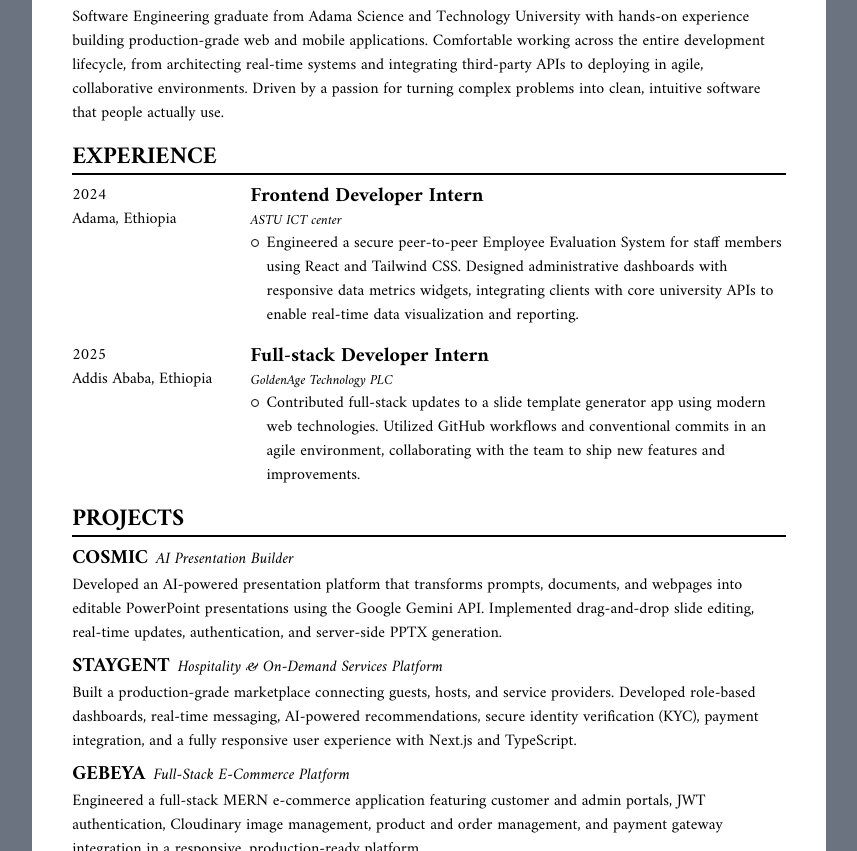
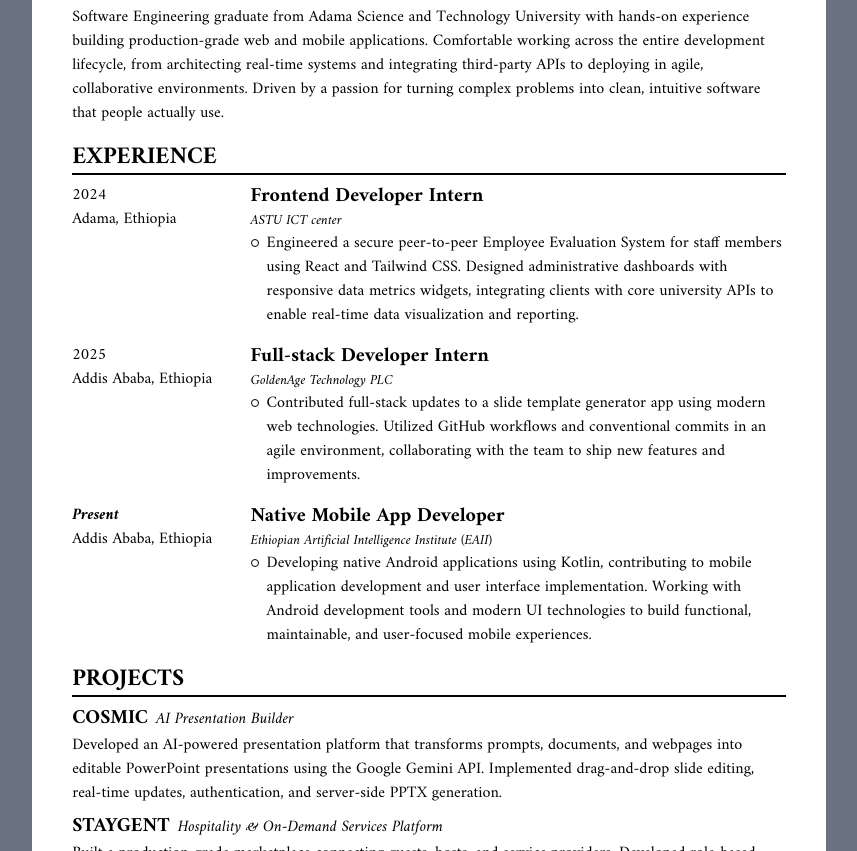
Before and after one commit to BekaAbate/cv, a website built with Vite: page index.html in a window 1280 px wide. Shown: the part 249-1100 px from the top of the page, without its empty margins (211-1068 px from the left). Built offline with nearby package versions, Linux system fonts and the light colour scheme.

Commit message:
experiance update

```diff
--- a/index.html
+++ b/index.html
@@ -132,7 +132,7 @@
             </div>
           </div>
         </div>
-        <div class="grid grid-cols-4">
+        <div class="grid grid-cols-4 mb-4">
           <div>
             <p>2025</p>
             <p>Addis Ababa, Ethiopia</p>
@@ -149,6 +149,31 @@
                 using modern web technologies. Utilized GitHub workflows and
                 conventional commits in an agile environment, collaborating with
                 the team to ship new features and improvements.
+              </p>
+            </div>
+          </div>
+        </div>
+
+        <div class="grid grid-cols-4">
+          <div>
+            <p class="font-bold italic">Present</p>
+            <p>Addis Ababa, Ethiopia</p>
+          </div>
+          <div class="col-span-3">
+            <h3 class="font-bold text-xl">Native Mobile App Developer</h3>
+            <p class="text-sm italic">
+              Ethiopian Artificial Intelligence Institute (EAII)
+            </p>
+            <div class="flex items-baseline gap-2">
+              <div
+                class="size-2 rounded-full border-1 border-black shrink-0"
+              ></div>
+              <p>
+                Developing native Android applications using Kotlin,
+                contributing to mobile application development and user
+                interface implementation. Working with Android development tools
+                and modern UI technologies to build functional, maintainable,
+                and user-focused mobile experiences.
               </p>
             </div>
           </div>
```
